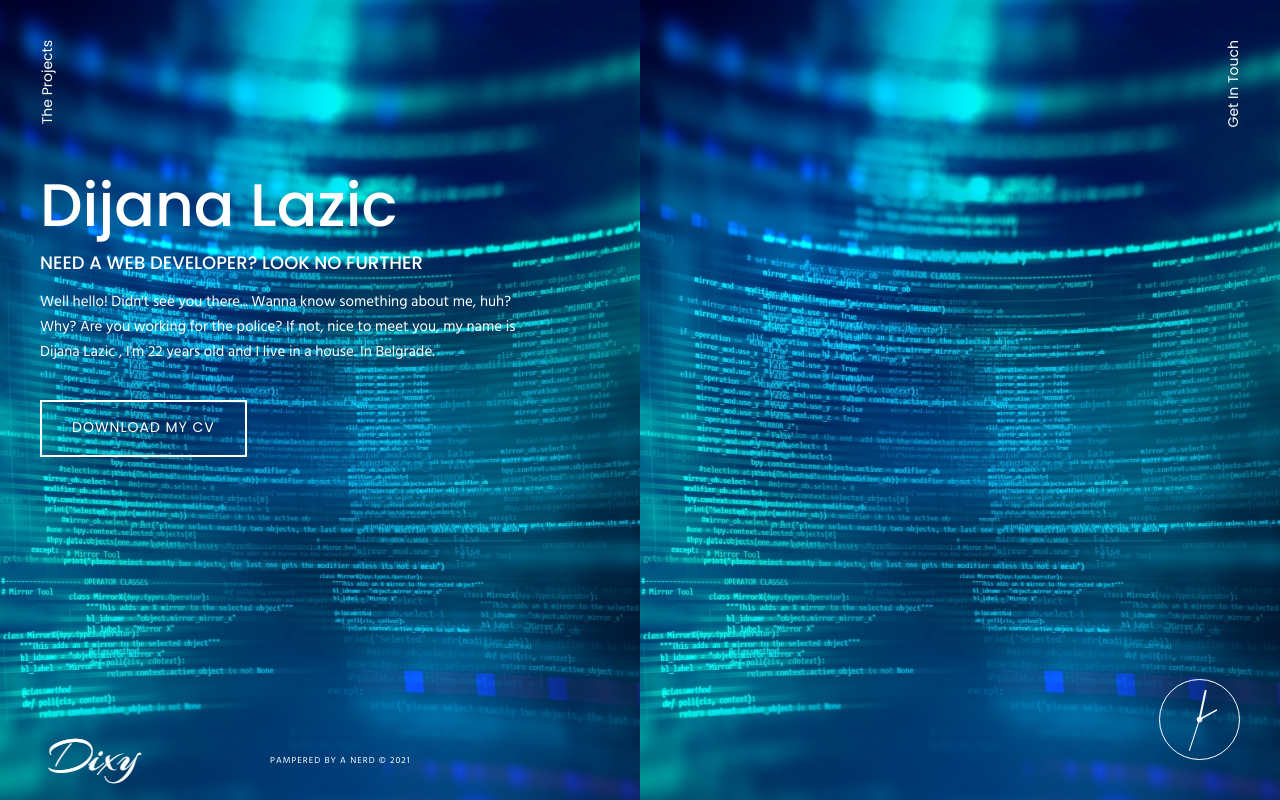
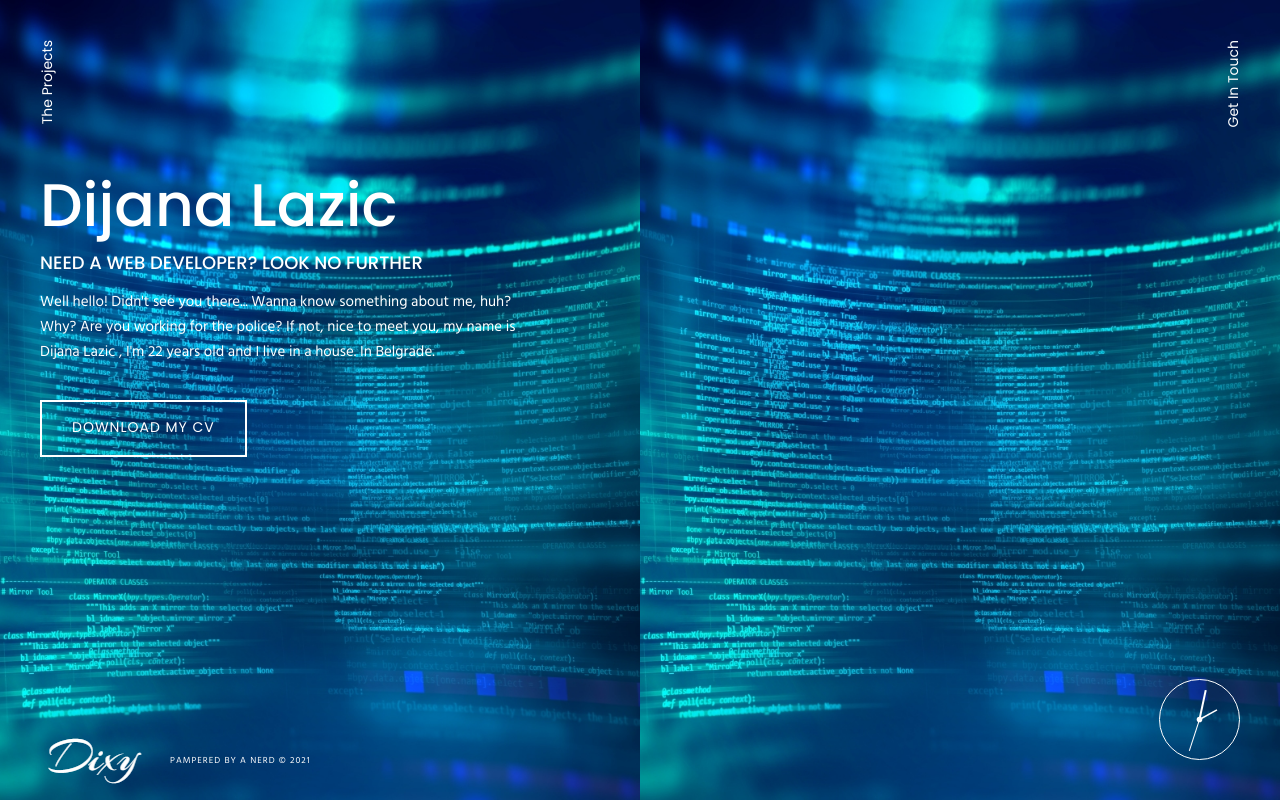
Before and after one commit to dixy991/dijana, an Angular app: page / in a window 1280 px wide. Built offline with nearby package versions, Linux system fonts and the light colour scheme.

Commit message:
Update app.component.css

```diff
--- a/src/app/app.component.css
+++ b/src/app/app.component.css
@@ -248,7 +248,7 @@ ul {
 }
 
 .logo {
-  width: 200px;
+  width: 100px;
   margin-right: 30px;
 }
 
```
